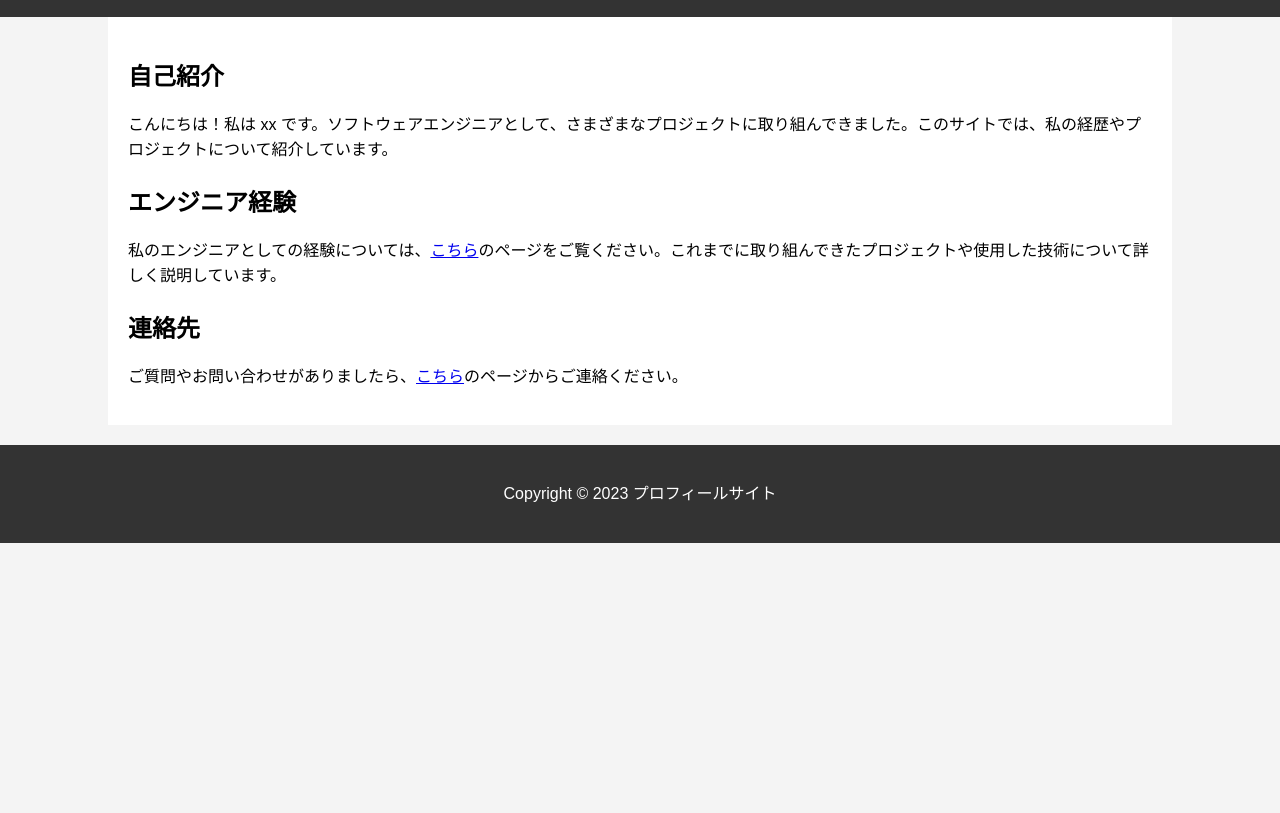
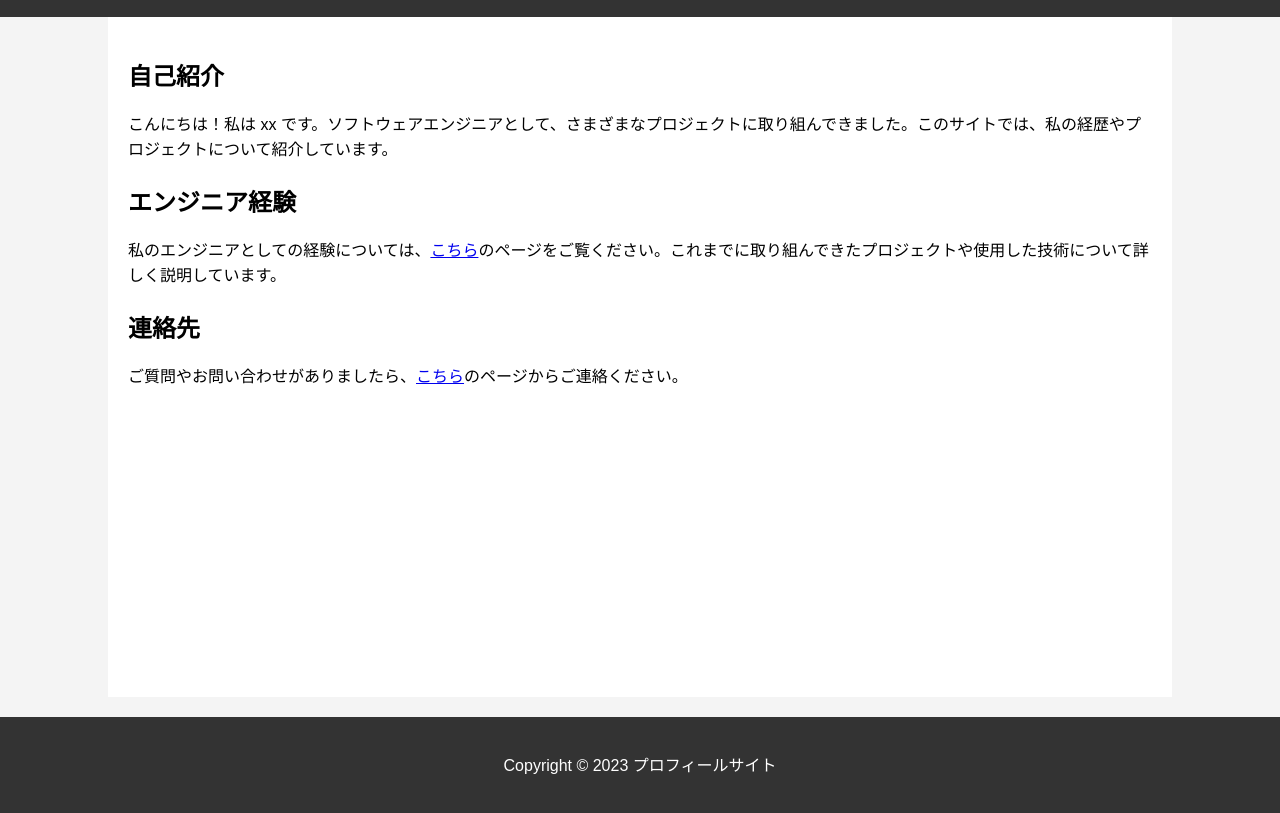
Before and after one commit to jun0222/resume, a plain HTML site: page index.html in a window 1280 px wide. Shown: the part 83-896 px from the top of the page. Before the commit the page ends 800 px from the top, so only its background shows below. Drawn offline with Linux system fonts and the light colour scheme.

Commit message:
fix: design

```diff
--- a/index.html
+++ b/index.html
@@ -15,6 +15,9 @@
         width: 80%;
         margin: 0 auto;
         overflow: hidden;
+      }
+      .main-content {
+        min-height: 80vh;
       }
       header {
         background: #333;
@@ -80,7 +83,7 @@
       </div>
     </header>
 
-    <section class="container">
+    <section class="container main-content">
       <h1>自己紹介</h1>
       <p>
         こんにちは！私は xx
```
